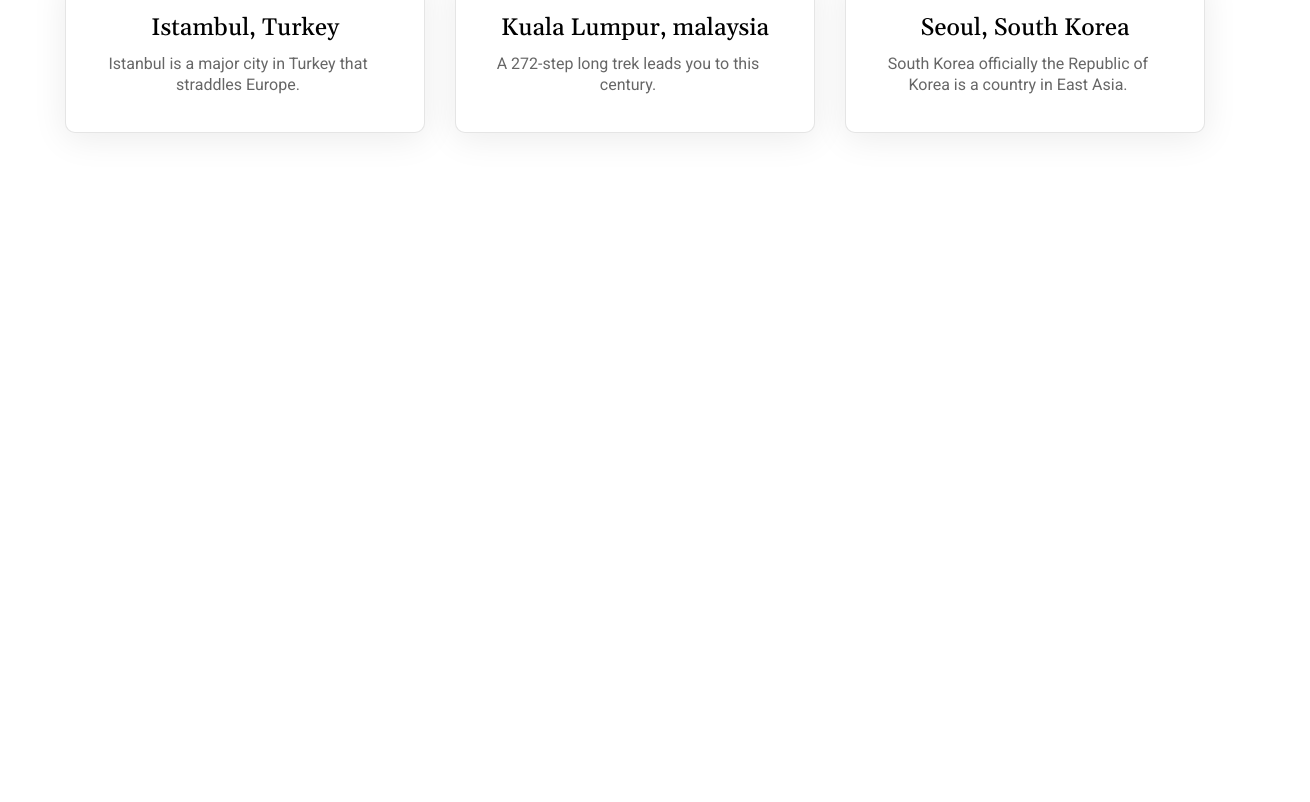
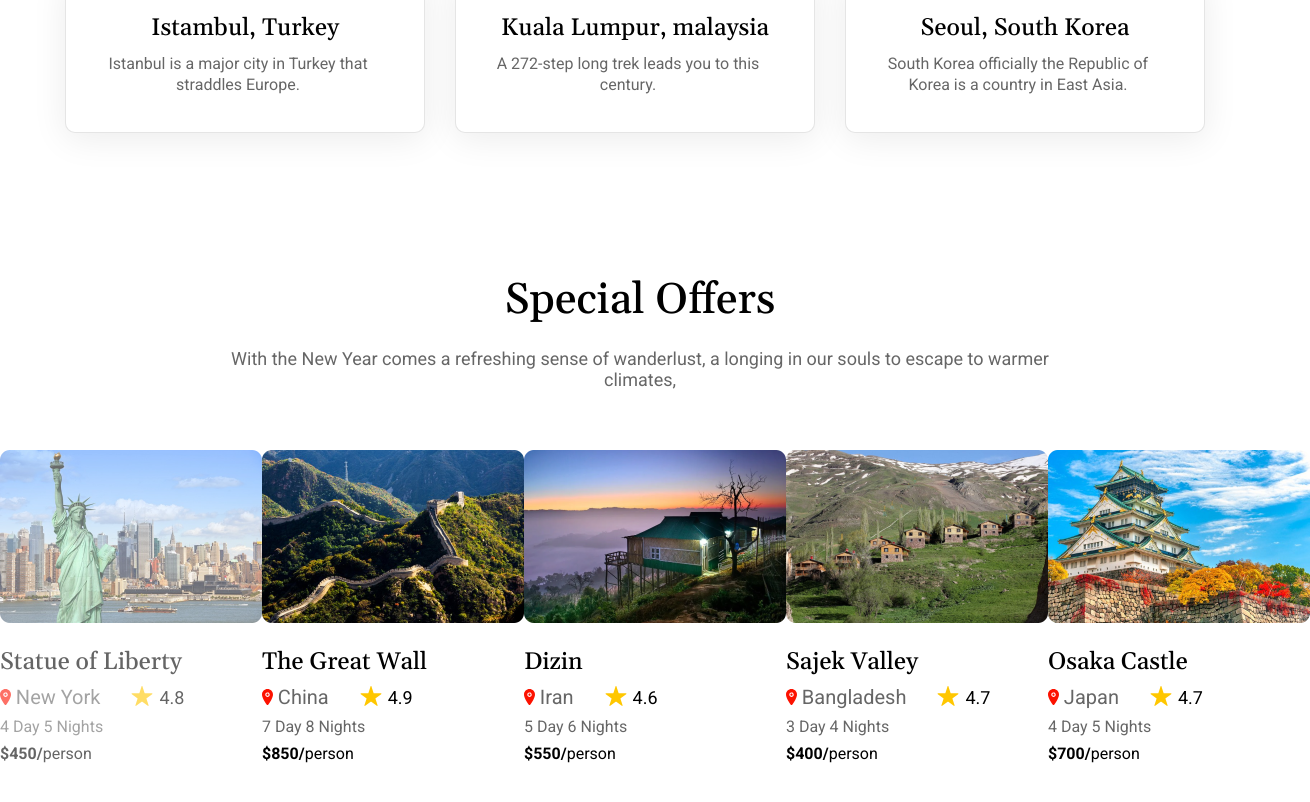
Before and after one commit to Revy1664/trevland, a plain HTML site: page src/index.html in a window 1280 px wide. Shown: the part 1560-2362 px from the top of the page, 1310 px wide, since content can reach past the window. Before the commit the page ends 1833 px from the top, so only its background shows below. Drawn offline with nearby package versions, Linux system fonts and the light colour scheme; a web font is replaced by a local one.

Commit message:
made third section

```diff
--- a/src/css/style.css
+++ b/src/css/style.css
@@ -49,13 +49,27 @@ ul, ol {
 }
 
 .subtitle {
-    /* margin-top: 20px; */
     color: rgba(0, 0, 0, 0.6);
     font-size: 18px;
     font-weight: 400;
     line-height: 21px;
     text-align: center;
     margin: 20px 200px 0 200px;
+}
+
+.location__title {
+    font-family: Gelasio;
+    font-size: 24px;
+    font-weight: 500;
+    line-height: 30px;
+}
+
+.semitransparent {
+    opacity: 0.6;
+}
+
+.bold {
+    font-weight: 700;
 }
 
 .header__wrapper {
@@ -119,7 +133,7 @@ ul, ol {
 }
 
 .locations {
-    padding: 140px 0px;
+    padding: 140px 0px 0px 0px;
 }
 
 .locations__wrapper {
@@ -139,13 +153,6 @@ ul, ol {
     background-color: rgba(255, 255, 255, 1);
 }
 
-.locations__item-text h3 {
-    font-family: Gelasio;
-    font-size: 24px;
-    font-weight: 500;
-    line-height: 30px;
-}
-
 .locations__item-text p {
     margin-top: 10px;
     max-width: 290px;
@@ -154,3 +161,65 @@ ul, ol {
     font-weight: 400;
     line-height: 21px;
 }
+
+.offers {
+    padding: 140px 0px;
+}
+
+.offers__wrapper {
+    margin-top: 60px;
+    display: flex;
+    justify-content: space-between;
+}
+
+.offers__item h3 {
+    margin-top: 20px;
+}
+
+.offers__info {
+    margin-top: 8px;
+    display: flex;
+    justify-content: left;
+    /* align-items: center; */
+    gap: 30px;
+}
+
+.country span {
+    color: rgba(0, 0, 0, 0.6);
+    font-size: 20px;
+    font-weight: 400;
+    line-height: 23px;
+    text-align: left;
+}
+
+.rating span {
+    color: rgba(0, 0, 0, 1);
+    font-size: 18px;
+    font-weight: 400;
+    line-height: 21px;
+    text-align: left;
+}
+
+.country, .rating {
+    display: flex;
+    justify-content: left;
+    align-items: center;
+    gap: 5px;
+}
+
+.duration {
+    margin-top: 8px;
+    color: rgba(0, 0, 0, 0.6);
+    font-size: 16px;
+    font-weight: 400;
+    line-height: 19px;
+    text-align: left;
+}
+
+.price {
+    margin-top: 8px;
+    font-size: 16px;
+    font-weight: 400;
+    line-height: 19px;
+    text-align: left;
+}
--- a/src/index.html
+++ b/src/index.html
@@ -57,7 +57,7 @@
                     <div class="locations__item">
                         <img src="images/backgrounds/instambul.png" alt="istambul, turkey" class="locations__img">
                         <div class="locations__item-text">
-                            <h3>Istambul, Turkey</h3>
+                            <h3 class="location__title">Istambul, Turkey</h3>
                             <p>Istanbul is a major city in Turkey that straddles Europe.</p>
                         </div>
                     </div>
@@ -65,7 +65,7 @@
                     <div class="locations__item">
                         <img src="images/backgrounds/kuala_lumpur.png" alt="kuala_lumpur" class="locations__img">
                         <div class="locations__item-text">
-                            <h3>Kuala Lumpur, malaysia</h3>
+                            <h3 class="location__title">Kuala Lumpur, malaysia</h3>
                             <p>A 272-step long trek leads you to this century.</p>
                         </div>
                     </div>
@@ -73,7 +73,7 @@
                     <div class="locations__item">
                         <img src="images/backgrounds/seoul.png" alt="Seoul, South Korea" class="locations__img">
                         <div class="locations__item-text">
-                            <h3>Seoul, South Korea</h3>
+                            <h3 class="location__title">Seoul, South Korea</h3>
                             <p>South Korea officially the Republic of Korea is a country in East Asia.</p>
                         </div>
                     </div>
@@ -83,6 +83,97 @@
             </div>
         </section>
 
+        <section class="offers">
+            <h2 class="title">Special Offers</h2>
+            <p class="subtitle">With the New Year comes a refreshing sense of wanderlust, a longing in our souls to escape to warmer climates,</p>
+
+            <div class="offers__wrapper">
+                <div class="offers__item semitransparent">
+                    <img src="./images/backgrounds/new_york.png" alt="statue of liberty">
+                    <h3 class="location__title">Statue of Liberty</h3>
+                    <div class="offers__info">
+                        <div class="country">
+                            <img src="./images/icons/red_marker.svg">
+                            <span>New York</span>
+                        </div>
+                        <div class="rating">
+                            <img src="./images/icons/star.svg">
+                            <span>4.8</span>
+                        </div>
+                    </div>
+                    <p class="duration">4 Day 5 Nights</p>
+                    <p class="price"><span class="bold">$450/</span>person</p>
+                </div>
+
+                <div class="offers__item">
+                    <img src="./images/backgrounds/chine_great_wall.png" alt="the great wall">
+                    <h3 class="location__title">The Great Wall</h3>
+                    <div class="offers__info">
+                        <div class="country">
+                            <img src="./images/icons/red_marker.svg">
+                            <span>China</span>
+                        </div>
+                        <div class="rating">
+                            <img src="./images/icons/star.svg">
+                            <span>4.9</span>
+                        </div>
+                    </div>
+                    <p class="duration">7 Day 8 Nights</p>
+                    <p class="price"><span class="bold">$850/</span>person</p>
+                </div>
+
+                <div class="offers__item">
+                    <img src="./images/backgrounds/sajek_valley_1.png" alt="dizin">
+                    <h3 class="location__title">Dizin</h3>
+                    <div class="offers__info">
+                        <div class="country">
+                            <img src="./images/icons/red_marker.svg">
+                            <span>Iran</span>
+                        </div>
+                        <div class="rating">
+                            <img src="./images/icons/star.svg">
+                            <span>4.6</span>
+                        </div>
+                    </div>
+                    <p class="duration">5 Day 6 Nights</p>
+                    <p class="price"><span class="bold">$550/</span>person</p>
+                </div>
+
+                <div class="offers__item">
+                    <img src="./images/backgrounds/sajek_valley_2.png" alt="sajek valley">
+                    <h3 class="location__title">Sajek Valley</h3>
+                    <div class="offers__info">
+                        <div class="country">
+                            <img src="./images/icons/red_marker.svg">
+                            <span>Bangladesh</span>
+                        </div>
+                        <div class="rating">
+                            <img src="./images/icons/star.svg">
+                            <span>4.7</span>
+                        </div>
+                    </div>
+                    <p class="duration">3 Day 4 Nights</p>
+                    <p class="price"><span class="bold">$400/</span>person</p>
+                </div>
+
+                <div class="offers__item">
+                    <img src="./images/backgrounds/sajek_valley_3.png" alt="osaka">
+                    <h3 class="location__title">Osaka Castle</h3>
+                    <div class="offers__info">
+                        <div class="country">
+                            <img src="./images/icons/red_marker.svg">
+                            <span>Japan</span>
+                        </div>
+                        <div class="rating">
+                            <img src="./images/icons/star.svg">
+                            <span>4.7</span>
+                        </div>
+                    </div>
+                    <p class="duration">4 Day 5 Nights</p>
+                    <p class="price"><span class="bold">$700/</span>person</p>
+                </div>
+            </div>
+        </section>
 
     </main>
 
```
